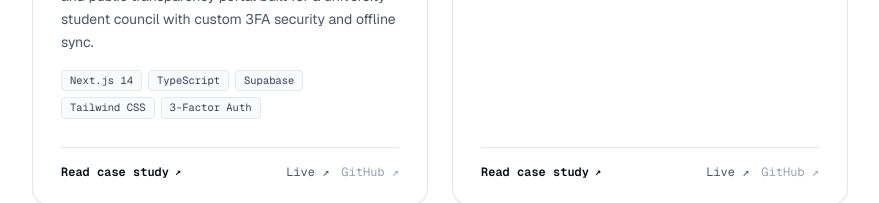
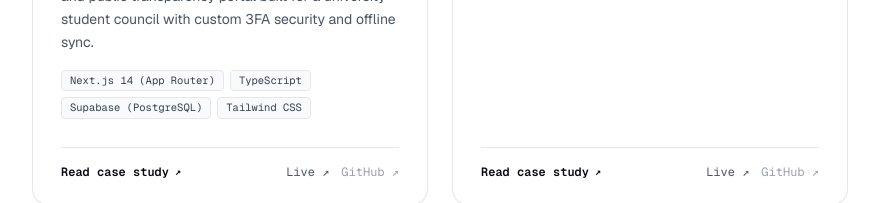
Before and after one commit to rchieeee/portfolio, a React (Vite) app: page / in a window 1280 px wide. Shown: the part 2412-2615 px from the top of the page, without its empty margins (200-1079 px from the left). Built offline with nearby package versions, Linux system fonts and the light colour scheme; no server answers.

Commit message:
Include all 14 technologies used in KABAN case study modal

```diff
--- a/src/components/ProjectShowcase.jsx
+++ b/src/components/ProjectShowcase.jsx
@@ -121,9 +121,9 @@ export default function ProjectShowcase({ onOpenCaseStudy }) {
                   {project.summary}
                 </p>
 
-                {/* Tools list */}
+                {/* Tools list (Curated top 4 for minimal card) */}
                 <div className="mt-4 flex flex-wrap gap-1.5 font-mono text-[10.5px]">
-                  {project.tools.map((tool) => (
+                  {project.tools.slice(0, 4).map((tool) => (
                     <span
                       key={tool}
                       className="rounded border border-gray-200 bg-gray-50 px-2 py-0.5 text-gray-700 dark:border-gray-800 dark:bg-gray-900/60 dark:text-gray-300"
--- a/src/portfolioData.js
+++ b/src/portfolioData.js
@@ -239,8 +239,22 @@ export const projects = [
     accent: 'from-amber-500/20 via-emerald-500/10 to-teal-500/5',
     badge: 'Flagship Enterprise App',
     heroImage: '/project-images/kaban/1.jpg',
-    images: kabanScreenshots,
-    tools: ['Next.js 14', 'TypeScript', 'Supabase', 'Tailwind CSS', '3-Factor Auth'],
+    tools: [
+      'Next.js 14 (App Router)',
+      'TypeScript',
+      'Supabase (PostgreSQL)',
+      'Tailwind CSS',
+      'Custom 3-Factor Auth (Web Crypto)',
+      'Cloudflare Turnstile',
+      'Supabase Realtime Channels',
+      'Offline-First LocalStorage Sync',
+      'Row-Level Security (RLS)',
+      'HMAC-SHA256 Session Tokens',
+      'PapaParse (CSV)',
+      'SheetJS / XLSX',
+      'Lucide React',
+      'Vercel Edge Network',
+    ],
     stats: [
       { label: 'Security Model', value: '3-Factor Auth' },
       { label: 'Data Sync', value: 'Offline-First + Realtime' },
```
